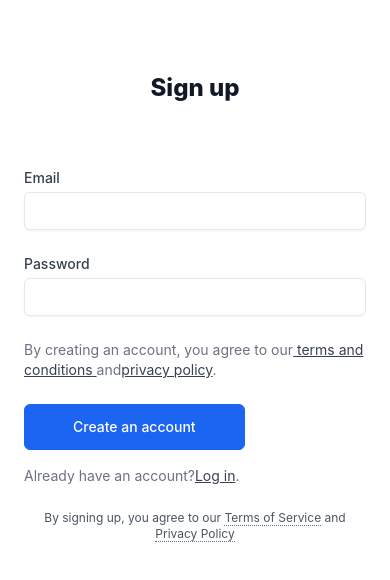
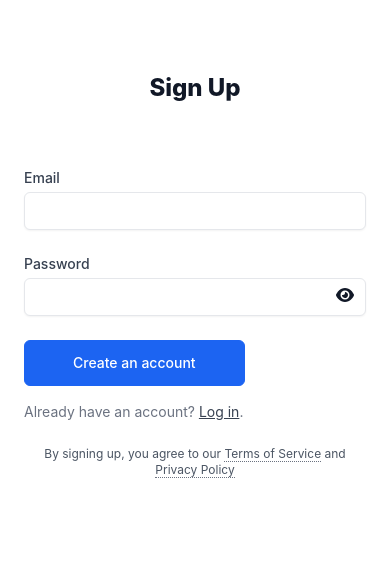
Before and after one commit to devAhmad43/oddmenu-admin-dashboard, a React (Create React App) app: page /signup in a window 390 px wide. Shown: the top 580 px of the page. Built offline with nearby package versions, Linux system fonts and the light colour scheme.

Commit message:
signup changes

```diff
--- a/src/components/authPages/SignUp.js
+++ b/src/components/authPages/SignUp.js
@@ -10,19 +10,60 @@ import {
   selectAuthError,
 } from "../../StoreRedux/adminSlice";
 import axios from "axios";
-// import dashboard from "../assests/dashboard.png";
 import { toast } from "react-toastify";
+import { FontAwesomeIcon } from "@fortawesome/react-fontawesome";
+import { faEye, faEyeSlash } from "@fortawesome/free-solid-svg-icons";
+
 const SignUp = () => {
   const dispatch = useDispatch();
   const loading = useSelector(selectAuthLoading);
   const error = useSelector(selectAuthError);
   const navigate = useNavigate();
+
   const [email, setEmail] = useState("");
   const [password, setPassword] = useState("");
-  // console.log(serverUrl);
+  const [showPassword, setShowPassword] = useState(false); // State to toggle password visibility
+
+  // Input validation state
+  const [validationErrors, setValidationErrors] = useState({
+    email: "",
+    password: "",
+  });
+
+  const validateForm = () => {
+    let errors = {};
+    let isValid = true;
+
+    // Email validation
+    const emailPattern = /^[^\s@]+@[^\s@]+\.[^\s@]+$/;
+    if (!email) {
+      errors.email = "Email is required";
+      isValid = false;
+    } else if (!emailPattern.test(email)) {
+      errors.email = "Invalid email format";
+      isValid = false;
+    }
+
+    // Password validation
+    if (!password) {
+      errors.password = "Password is required";
+      isValid = false;
+    } else if (password.length < 6) {
+      errors.password = "Password must be at least 6 characters";
+      isValid = false;
+    }
+
+    setValidationErrors(errors);
+    return isValid;
+  };
 
   const handleSubmit = async (e) => {
     e.preventDefault();
+
+    if (!validateForm()) {
+      return;
+    }
+
     dispatch(signupRequest());
 
     try {
@@ -31,127 +72,84 @@ const SignUp = () => {
         password,
       });
       if (response && response.status === 200) {
-        console.log("Successfully Sign Up");
-        // alert("User SignUp Successfully");
-        console.log("server data ====>", response.data);
-        toast.success("SignUp Success")
+        toast.success("Signup Successful!");
         dispatch(signupSuccess(response.data.admin));
         navigate("/login");
       }
     } catch (error) {
-      if (error) {
-        console.log(error.response.data);
-        console.log(error.response.status);
       toast.error("Signup failed. Please try again.");
-      } else {
-        console.log("Failed to Sign Up");
-        //  dispatch(signupFailure(error.response.data.error));
-        dispatch(signupFailure(error.response.data.message));
-      }
+      dispatch(signupFailure(error.response?.data?.message || "Signup failed"));
     }
   };
 
   return (
-    <div className="min-h-screen top-0 bg-yellow-300 text-gray-900 flex justify-center">
+    <div className="min-h-screen bg-yellow-300 text-gray-900 flex justify-center">
       <div className="max-w-screen-xl m-0 sm:m-10 bg-white shadow sm:rounded-lg flex justify-center flex-1">
         <div className="lg:w-1/2 xl:w-5/12 p-6 sm:p-12">
-          <div>
-            {/* <img src={dashboard} className="w-12 h-12 mx-auto" alt="Logo" /> */}
-          </div>
           <div className="mt-12 flex flex-col items-center">
-            <h1 className="text-2xl xl:text-3xl font-extrabold">Sign up</h1>
+            <h1 className="text-2xl xl:text-3xl font-extrabold">Sign Up</h1>
             <div className="w-full flex-1 mt-8">
-              <form action="#" className="mt-8 grid grid-cols-6 gap-6">
-                {/* <div className="col-span-6 sm:col-span-3">
-            <label htmlFor="FirstName" className="block text-sm font-medium text-gray-700">
-              First Name
+              <form onSubmit={handleSubmit} className="mt-8 grid grid-cols-6 gap-6">
+                <div className="col-span-6">
+                  <label htmlFor="Email" className="block text-sm font-medium text-gray-700">
+                    Email
                   </label>
-
-            <input
-              type="text"
-              id="FirstName"
-              name="first_name"
-              className="mt-1 w-full rounded-md border-gray-200 bg-white text-sm text-gray-700 shadow-sm"
-            />
-          </div> */}
-
-                {/* <div className="col-span-6 sm:col-span-3">
-            <label htmlFor="LastName" className="block text-sm font-medium text-gray-700">
-              Last Name
-            </label>
-
-            <input
-              type="text"
-              id="LastName"
-              name="last_name"
-              className="mt-1 w-full rounded-md border-gray-200 bg-white text-sm text-gray-700 shadow-sm"
-            />
-          </div> */}
-
-                <div className="col-span-6">
-                  <label
-                    htmlFor="Email"
-                    className="block text-sm font-medium text-gray-700"
-                  >
-                    {" "}
-                    Email{" "}
-                  </label>
-
                   <input
                     type="email"
                     id="Email"
                     name="email"
+                    value={email}
                     onChange={(e) => setEmail(e.target.value)}
-                    className="mt-1 w-full rounded-md border-gray-200 bg-white text-sm text-gray-700 shadow-sm"
+                    className={`mt-1 w-full rounded-md border-gray-200 bg-white text-sm text-gray-700 shadow-sm ${
+                      validationErrors.email ? "border-red-500" : ""
+                    }`}
                   />
+                  {validationErrors.email && (
+                    <p className="text-red-500 text-xs">{validationErrors.email}</p>
+                  )}
                 </div>
-                <div className="col-span-6 sm:col-span-6">
-                  <label
-                    htmlFor="Password"
-                    className="block text-sm font-medium text-gray-700"
-                  >
-                    {" "}
-                    Password{" "}
+
+                <div className="col-span-6 sm:col-span-6 relative">
+                  <label htmlFor="Password" className="block text-sm font-medium text-gray-700">
+                    Password
                   </label>
-
+                  <div className="relative">
                     <input
-                    type="password"
+                      type={showPassword ? "text" : "password"}
                       id="Password"
                       name="password"
+                      value={password}
                       onChange={(e) => setPassword(e.target.value)}
-                    className="mt-1 w-full rounded-md border-gray-200 bg-white text-sm text-gray-700 shadow-sm"
+                      className={`mt-1 w-full rounded-md border-gray-200 bg-white text-sm text-gray-700 shadow-sm ${
+                        validationErrors.password ? "border-red-500" : ""
+                      }`}
                     />
+                    {/* Toggle password visibility */}
+                    <button
+                      type="button"
+                      className="absolute inset-y-0 right-3 flex items-center"
+                      onClick={() => setShowPassword(!showPassword)}
+                    >
+                      <FontAwesomeIcon icon={showPassword ? faEyeSlash : faEye} />
+                    </button>
                   </div>
-                <div className="col-span-6">
-                  <p className="text-sm text-gray-500">
-                    By creating an account, you agree to our
-                    <a href="#" className="text-gray-700 underline">
-                      {" "}
-                      terms and conditions{" "}
-                    </a>
-                    and
-                    <a href="#" className="text-gray-700 underline">
-                      privacy policy
-                    </a>
-                    .
-                  </p>
+                  {validationErrors.password && (
+                    <p className="text-red-500 text-xs">{validationErrors.password}</p>
+                  )}
                 </div>
 
                 <div className="col-span-6 sm:flex sm:items-center sm:gap-4">
                   <button
+                    type="submit"
                     className="inline-block shrink-0 rounded-md border border-blue-600 bg-blue-600 px-12 py-3 text-sm font-medium text-white transition hover:bg-transparent hover:text-blue-600 focus:outline-none focus:ring active:text-blue-500"
-                    onClick={handleSubmit}
                     disabled={loading}
                   >
-                    Create an account
+                    {loading ? "Creating account..." : "Create an account"}
                   </button>
-                  {error && alert({ error })}
+
                   <p className="mt-4 text-sm text-gray-500 sm:mt-0">
-                    Already have an account?
-                    <Link
-                      to="/Login"
-                      className="text-gray-700 underline hover:cursor-pointer"
-                    >
+                    Already have an account?{" "}
+                    <Link to="/login" className="text-gray-700 underline hover:cursor-pointer">
                       Log in
                     </Link>
                     .
@@ -174,6 +172,7 @@ const SignUp = () => {
             </div>
           </div>
         </div>
+
         <div className="flex-1 bg-indigo-100 text-center hidden lg:flex">
           <div
             className="m-12 xl:m-16 w-full bg-contain bg-center bg-no-repeat"
@@ -181,7 +180,6 @@ const SignUp = () => {
               backgroundImage: `url('https://plus.unsplash.com/premium_vector-1682269608279-c30dcfc02e95?q=80&w=1416&auto=format&fit=crop&ixlib=rb-4.0.3&ixid=M3wxMjA3fDB8MHxwaG90by1wYWdlfHx8fGVufDB8fHx8fA%3D%3D')`,
             }}
           ></div>
-
         </div>
       </div>
     </div>
```
Lines whose indentation alone changed are shown as unchanged.
